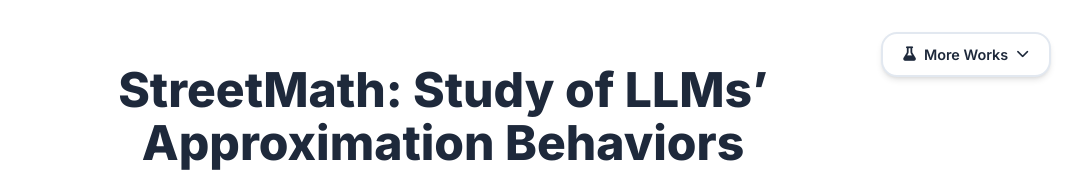
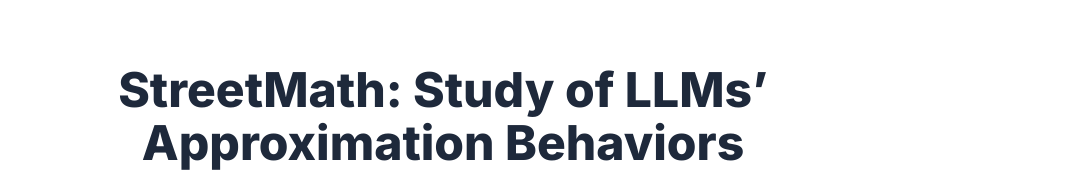
Before and after one commit to ctseng777/StreetMathProject, a plain HTML site: page index.html in a window 1280 px wide. Shown: the top 187 px of the page, without its empty margins (197-1279 px from the left). Drawn offline with nearby package versions, Linux system fonts and the light colour scheme; some icons are missing.

Commit message:
Hide more work drop down

```diff
--- a/index.html
+++ b/index.html
@@ -207,7 +207,7 @@
   </button>
 
   <!-- More Works Dropdown -->
-  <div class="more-works-container">
+  <!-- <div class="more-works-container">
     <button class="more-works-btn" onclick="toggleMoreWorks()" title="View More Works from Our Lab">
       <i class="fas fa-flask"></i>
       More Works
@@ -221,19 +221,14 @@
         </button>
       </div>
       <div class="works-list">
-        <!-- TODO: Replace with your lab's related works -->
         <a href="https://arxiv.org/abs/PAPER_ID_1" class="work-item" target="_blank">
           <div class="work-info">
-            <!-- TODO: Replace with actual paper title -->
             <h5>Paper Title 1</h5>
-            <!-- TODO: Replace with brief description -->
             <p>Brief description of the work and its main contribution.</p>
-            <!-- TODO: Replace with venue and year -->
             <span class="work-venue">Conference/Journal 2025</span>
           </div>
           <i class="fas fa-external-link-alt"></i>
         </a>
-        <!-- TODO: Add more related works or remove extra items -->
         <a href="https://arxiv.org/abs/PAPER_ID_2" class="work-item" target="_blank">
           <div class="work-info">
             <h5>Paper Title 2</h5>
@@ -252,7 +247,7 @@
         </a>
       </div>
     </div>
-  </div>
+  </div> -->
 
   <main id="main-content">
   <section class="hero">
```
